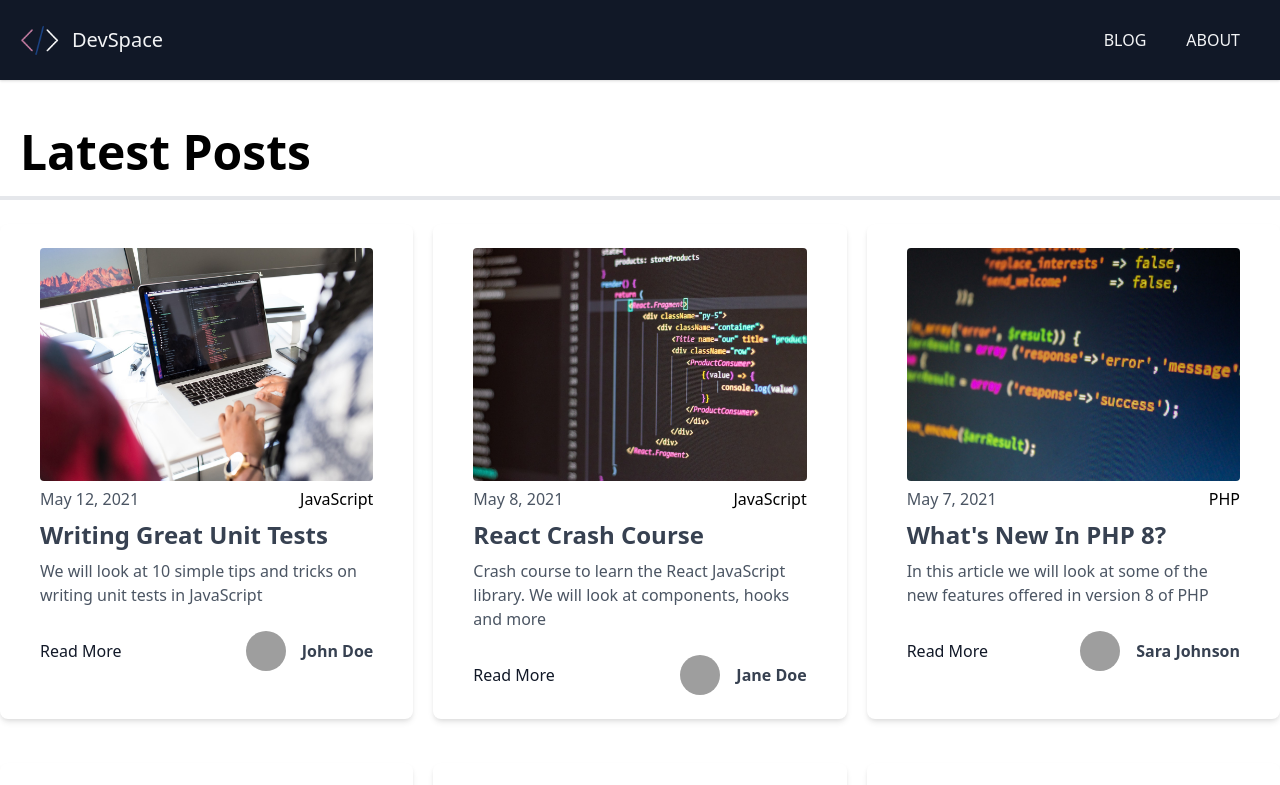
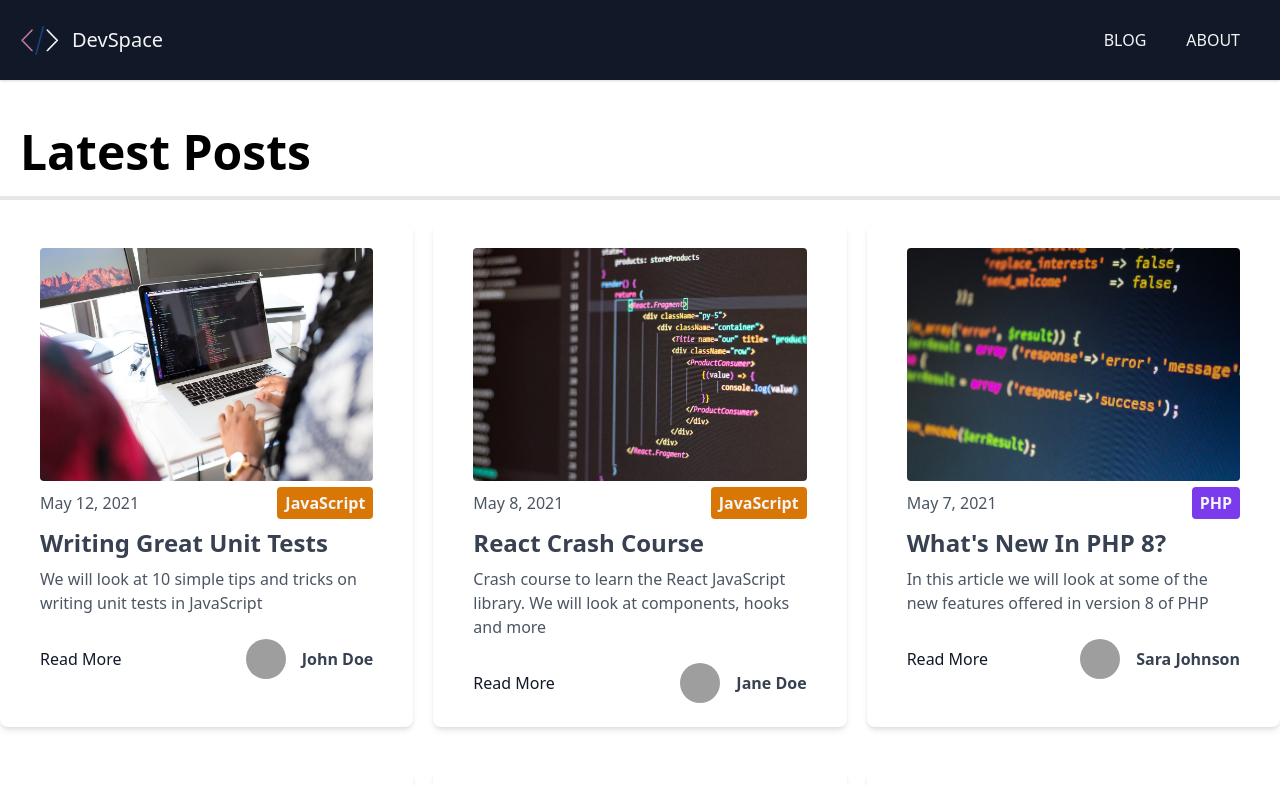
Before and after one commit to gazjosef/devspace-blog, a Next.js app: page / in a window 1280 px wide. Shown: the top 785 px of the page. Built offline with nearby package versions, Linux system fonts and the light colour scheme; grey boxes are pictures that could not be loaded.

Commit message:
Category Label Component

```diff
--- /dev/null
+++ b/components/CategoryLabel.js
@@ -0,0 +1,19 @@
+import Link from "next/link";
+
+export default function CategoryLabel({ children }) {
+  const colorKey = {
+    JavaScript: "yellow",
+    CSS: "blue",
+    Python: "green",
+    PHP: "purple",
+    Ruby: "red",
+  };
+
+  return (
+    <div
+      className={`px-2 py-1 bg-${colorKey[children]}-600 text-gray-100 font-bold rounded`}
+    >
+      <Link href={`/blog/category/${children}.toLowerCase()`}>{children}</Link>
+    </div>
+  );
+}
--- a/components/Post.js
+++ b/components/Post.js
@@ -1,5 +1,6 @@
 import Link from "next/link";
 import Image from "next/image";
+import CategoryLabel from "./CategoryLabel";
 
 export default function Post({ post }) {
   return (
@@ -16,7 +17,7 @@
         <span className="font-light text-gray-600">
           {post.frontmatter.date}
         </span>
-        <div>{post.frontmatter.category}</div>
+        <CategoryLabel>{post.frontmatter.category}</CategoryLabel>
       </div>
 
       <div className="mt-2">
```
